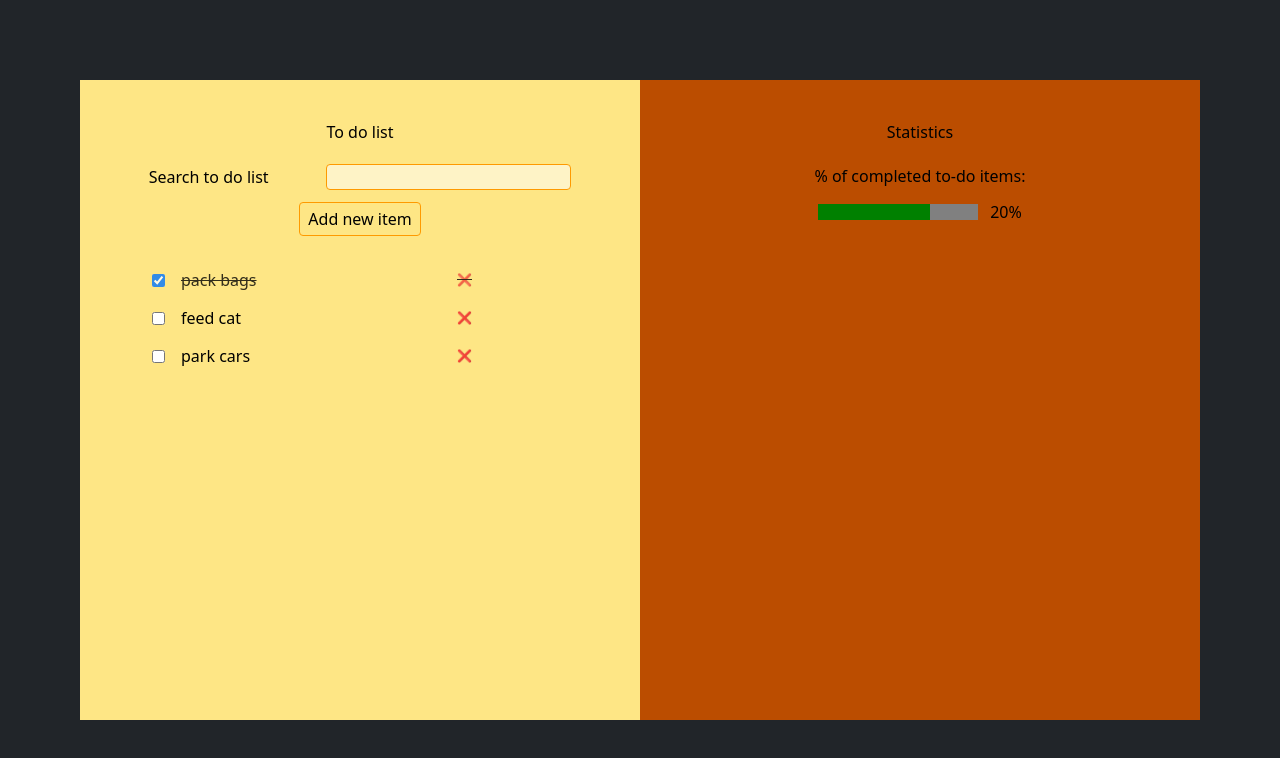
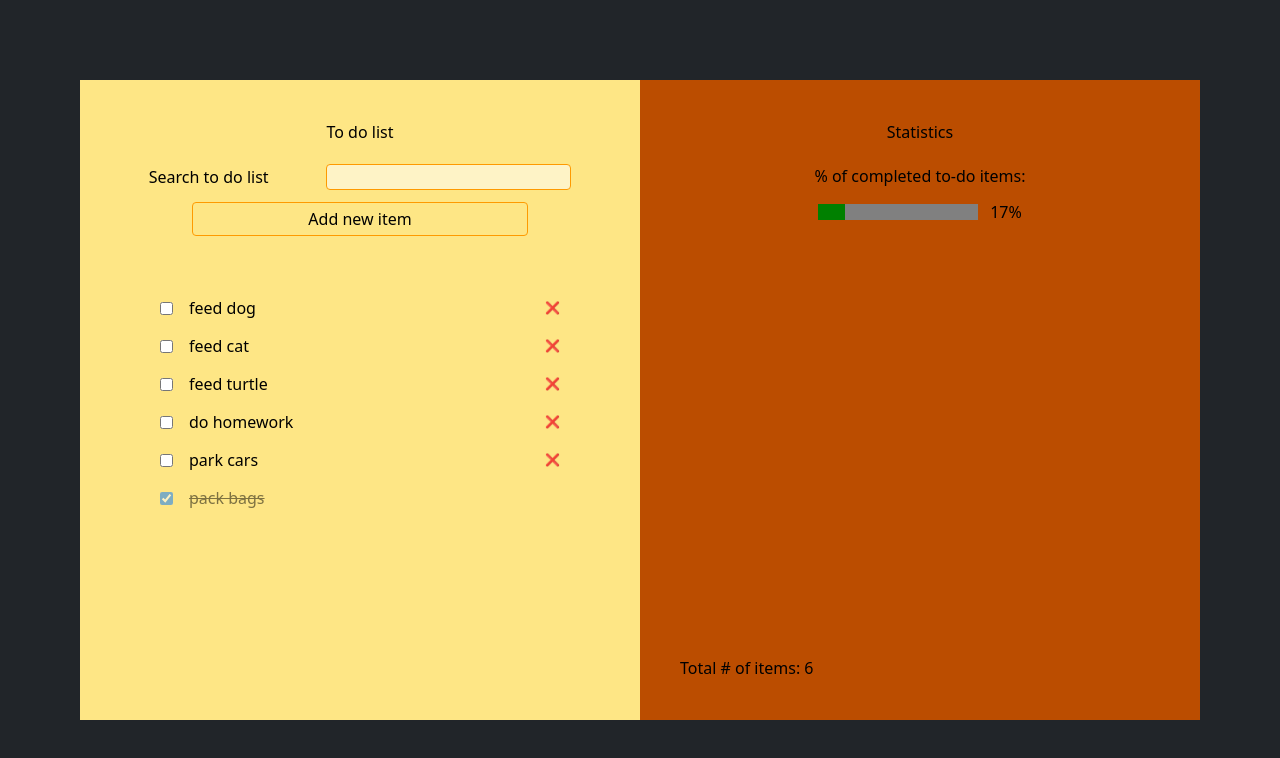
Before and after one commit to minorObsession/todo-typescript, a React (Vite) app: page / in a window 1280 px wide. Shown: the top 758 px of the page. Built offline with nearby package versions, Linux system fonts and the light colour scheme.

Commit message:
second commit

```diff
--- a/src/App.tsx
+++ b/src/App.tsx
@@ -11,23 +11,49 @@ function App() {
   const [items, setItems] = useState([
     {
       ID: Math.floor(Math.random() * 535353),
-      title: "pack bags", // compute based on input
+      title: "pack bags",
       isFinished: true,
-      timestamp: 1740106103073,
+      createdAt: 1740106103073,
     },
     {
       ID: Math.floor(Math.random() * 535353),
-      title: "feed cat", // compute based on input
+      title: "feed dog",
       isFinished: false,
-      timestamp: 1740106117946,
+      createdAt: 1740106117946,
     },
     {
       ID: Math.floor(Math.random() * 535353),
-      title: "park cars", // compute based on input
+      title: "feed cat",
       isFinished: false,
-      timestamp: 1740106134641,
+      createdAt: 1740106145965,
+    },
+    {
+      ID: Math.floor(Math.random() * 535353),
+      title: "feed turtle",
+      isFinished: false,
+      createdAt: 1740106199885,
+    },
+    {
+      ID: Math.floor(Math.random() * 535353),
+      title: "do homework",
+      isFinished: false,
+      createdAt: 1740106155446,
+    },
+    {
+      ID: Math.floor(Math.random() * 535353),
+      title: "park cars",
+      isFinished: false,
+      createdAt: 1740106177445,
     },
   ]);
+
+  const itemsSortedByStatus = items.sort(
+    (a, b) => +a.isFinished - +b.isFinished
+  );
+
+  const percentageOfCompletedItems = Math.ceil(
+    (items.filter((item) => item.isFinished).length / items.length) * 100
+  );
 
   const toggleItemStatus = (clickedID: number) => {
     const itemInQuestion = items.find((item) => +item.ID === clickedID);
@@ -37,7 +63,7 @@ function App() {
     setItems((prevItems) =>
       prevItems.map((item) =>
         item.ID === itemInQuestion.ID
-          ? { ...item, isFinished: !item.isFinished }
+          ? { ...item, isFinished: !item.isFinished, completedAt: Date.now() }
           : item
       )
     );
@@ -47,7 +73,7 @@ function App() {
     // ! create item - conform to Item type
     const newItem: Item = {
       ID: Math.floor(Math.random() * 45654),
-      timestamp: Date.now(),
+      createdAt: Date.now(),
       title: newItemTitle,
       isFinished: false,
     };
@@ -73,13 +99,12 @@ function App() {
   useEffect(() => {}, [newItemTitle]);
 
   // ! add/remove items fns
-  // ! add timestamp fn
 
   return (
     // ! container
     <div className="flex items-center justify-center w-screen h-screen p-20 overflow-hidden">
       {/* // ! left  */}
-      <article className="w-full h-full p-10 overflow-hidden text-center bg-amber-200">
+      <article className="flex flex-col w-full h-full p-10 overflow-hidden text-center bg-amber-200">
         <h1 className="mb-5">To do list</h1>
 
         {/* // ! search items */}
@@ -91,17 +116,17 @@ function App() {
         {/* // ! add new item button */}
         <button
           onClick={() => setIsAdding(true)}
-          className="px-2 py-1 transition-all duration-300 rounded-sm cursor-pointer hover:scale-110 border-1 border-amber-500 "
+          className="mb-5 self-center w-[70%] px-2 py-1 transition-all duration-300 rounded-sm cursor-pointer hover:scale-105 border-1 border-amber-500 "
         >
           Add new item
         </button>
 
         {/* // ! items list  */}
-        <ul className="flex flex-col gap-3.5 p-8 w-[80%] ">
+        <ul className="flex flex-col gap-3.5 p-10 w-full overflow-y-auto mx-auto ">
           {isAdding && (
             <Input purpose="newItem" setNewItemTitle={setNewItemTitle} />
           )}
-          {items.map((item) => (
+          {itemsSortedByStatus.map((item) => (
             <ChecklistItem
               // setClickedItem={}
               onChange={() => console.log("Checkbox clicked!")} // Replace with real handler
@@ -110,21 +135,31 @@ function App() {
               isFinished={item.isFinished}
               newItemTitle={newItemTitle}
               toggleItemStatus={toggleItemStatus}
+              removeItem={removeItem}
             />
           ))}
         </ul>
       </article>
 
       {/* // ! right   */}
-      <article className="w-full h-full p-10 overflow-hidden text-center bg-amber-700">
+      <article className="flex flex-col w-full h-full p-10 overflow-hidden text-center bg-amber-700">
         <h1 className="mb-5">Statistics</h1>
 
+        {/* // ! progress */}
         <h2 className="mb-3">% of completed to-do items:</h2>
-        {/* // ! progress */}
+        <div className="flex items-center justify-center">
+          <progress id="file" max="100" value={percentageOfCompletedItems} />
+          <span className="ml-3 text-center">
+            {percentageOfCompletedItems}%
+          </span>
+        </div>
 
-        <div className="flex items-center justify-center">
-          <progress id="file" max="100" value="70" />
-          <span className="ml-3 text-center">20%</span>
+        {/* // ! 3 fastest items  */}
+        <div></div>
+
+        {/* // ! bottom stats div */}
+        <div className="self-start mt-auto ">
+          <p>Total # of items: {items.length}</p>
         </div>
       </article>
     </div>
--- a/src/Checklistitem.tsx
+++ b/src/Checklistitem.tsx
@@ -6,6 +6,7 @@ type ChecklistItemProps = {
   newItemTitle: string;
   isFinished: boolean;
   toggleItemStatus: (clickedID: number) => void;
+  removeItem: (clickedID: number) => void;
   onChange: (e: React.ChangeEvent<HTMLInputElement>) => void;
 };
 
@@ -14,17 +15,23 @@ function ChecklistItem({
   onChange,
   item,
   toggleItemStatus,
+  removeItem,
 }: ChecklistItemProps) {
   // !
 
   return (
     <li
-      className={`flex items-center gap-4 cursor-pointer ${isFinished && "line-through opacity-80"}`}
+      className={`flex items-center gap-4 cursor-pointer ${isFinished && "opacity-50"} `}
       onClick={() => toggleItemStatus(item.ID)}
     >
       <input type="checkbox" checked={isFinished && true} onChange={onChange} />
-      <span>{item.title}</span>
-      <span className="ml-auto text-xs text-red-600">❌</span>
+      <span className={`${isFinished && "line-through"}`}>{item.title}</span>
+      <span
+        onClick={() => removeItem(item.ID)}
+        className={`ml-auto text-xs text-red-600 ${isFinished && "hidden"}`}
+      >
+        ❌
+      </span>
     </li>
   );
 }
--- a/src/types.ts
+++ b/src/types.ts
@@ -2,7 +2,8 @@ export type Item = {
   ID: number;
   title: string;
   isFinished: boolean;
-  timestamp: number;
+  createdAt: number;
+  completedAt?: number;
 };
 
 export type Items = [];
```
